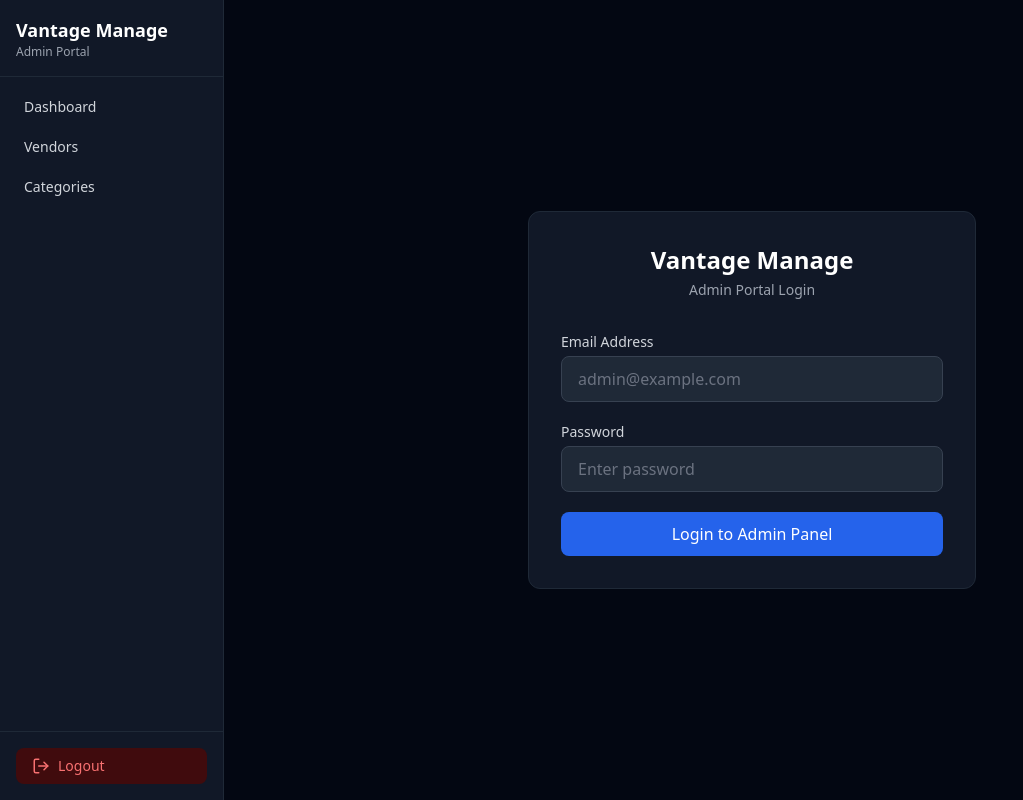
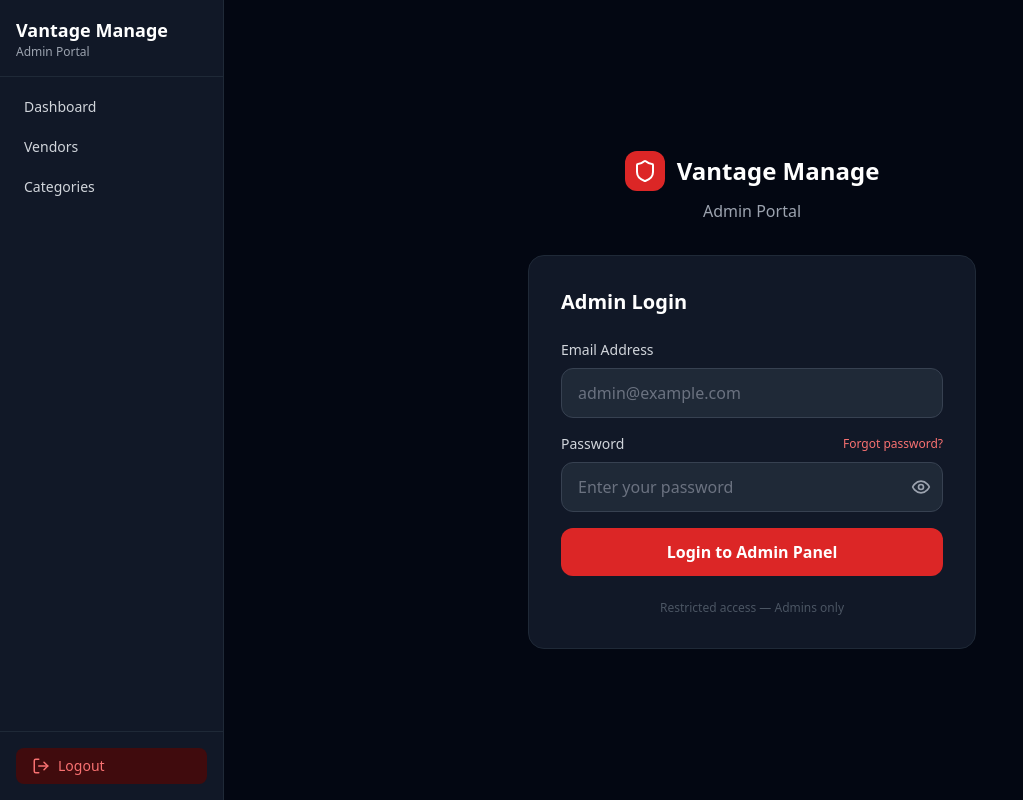
Before and after one commit to vantagemanagezain-create/vantage-manage, a Next.js app: page /admin/login in a window 1280 px wide. Shown: the whole page, without its empty margins (0-1023 px from the left). Built offline with nearby package versions, Linux system fonts and the light colour scheme.

Commit message:
feat: admin login - eye toggle, forgot password link, Signing in... state, Shield icon

```diff
--- a/app/admin/login/page.tsx
+++ b/app/admin/login/page.tsx
@@ -1,12 +1,14 @@
 'use client';
-
 import { useState } from 'react';
 import { useRouter } from 'next/navigation';
 import { createBrowserClient } from '@supabase/ssr';
+import Link from 'next/link';
+import { Eye, EyeOff, Shield } from 'lucide-react';
 
 export default function AdminLoginPage() {
   const [email, setEmail] = useState('');
   const [password, setPassword] = useState('');
+  const [showPassword, setShowPassword] = useState(false);
   const [error, setError] = useState('');
   const [loading, setLoading] = useState(false);
   const router = useRouter();
@@ -15,82 +17,104 @@ export default function AdminLoginPage() {
     e.preventDefault();
     setLoading(true);
     setError('');
-
     const supabase = createBrowserClient(
       process.env.NEXT_PUBLIC_SUPABASE_URL!,
       process.env.NEXT_PUBLIC_SUPABASE_ANON_KEY!
     );
-
     const { data: authData, error: authError } = await supabase.auth.signInWithPassword({
       email,
       password,
     });
-
-    if (authError || !authData.user) {
+    if (authError || !authData.session) {
       setError('Invalid email or password.');
       setLoading(false);
       return;
     }
-
     const { data: userRecord } = await supabase
       .from('users')
       .select('role')
-      .eq('id', authData.user.id)
+      .eq('id', authData.session.user.id)
       .single();
-
     if (!userRecord || userRecord.role !== 'admin') {
       await supabase.auth.signOut();
-      setError('Access denied. Admin accounts only.');
+      setError('Access denied. Admin account required.');
       setLoading(false);
       return;
     }
-
-    router.push('/admin');
+    const params = new URLSearchParams(window.location.search);
+    const redirectTo = params.get('redirect') || '/admin';
+    router.replace(redirectTo);
   };
 
   return (
-    <div className="min-h-screen bg-gray-950 flex items-center justify-center">
-      <div className="bg-gray-900 border border-gray-800 rounded-xl p-8 w-full max-w-md">
+    <div className="min-h-screen bg-gray-950 flex items-center justify-center p-4">
+      <div className="w-full max-w-md">
         <div className="text-center mb-8">
+          <div className="flex items-center justify-center gap-3 mb-2">
+            <div className="w-10 h-10 bg-red-600 rounded-xl flex items-center justify-center">
+              <Shield className="w-6 h-6 text-white" />
+            </div>
             <h1 className="text-2xl font-bold text-white">Vantage Manage</h1>
-          <p className="text-gray-400 text-sm mt-1">Admin Portal Login</p>
           </div>
-        <form onSubmit={handleLogin} className="space-y-5">
+          <p className="text-gray-400">Admin Portal</p>
+        </div>
+        <div className="bg-gray-900 border border-gray-800 rounded-2xl p-8">
+          <h2 className="text-xl font-semibold text-white mb-6">Admin Login</h2>
+          {error && (
+            <div className="mb-4 p-3 bg-red-900/30 border border-red-800 rounded-lg">
+              <p className="text-red-400 text-sm">{error}</p>
+            </div>
+          )}
+          <form onSubmit={handleLogin} className="space-y-4">
             <div>
-            <label className="block text-sm text-gray-300 mb-1">Email Address</label>
+              <label className="block text-sm font-medium text-gray-300 mb-2">Email Address</label>
               <input
                 type="email"
                 value={email}
                 onChange={(e) => setEmail(e.target.value)}
                 required
-              className="w-full px-4 py-2.5 bg-gray-800 border border-gray-700 rounded-lg text-white placeholder-gray-500 focus:outline-none focus:border-blue-500"
+                autoComplete="email"
                 placeholder="admin@example.com"
+                className="w-full px-4 py-3 bg-gray-800 border border-gray-700 rounded-xl text-white placeholder-gray-500 focus:outline-none focus:ring-2 focus:ring-red-500 focus:border-transparent"
               />
             </div>
             <div>
-            <label className="block text-sm text-gray-300 mb-1">Password</label>
+              <div className="flex items-center justify-between mb-2">
+                <label className="block text-sm font-medium text-gray-300">Password</label>
+                <Link href="/forgot-password?role=admin" className="text-xs text-red-400 hover:text-red-300 transition-colors">
+                  Forgot password?
+                </Link>
+              </div>
+              <div className="relative">
                 <input
-              type="password"
+                  type={showPassword ? 'text' : 'password'}
                   value={password}
                   onChange={(e) => setPassword(e.target.value)}
                   required
-              className="w-full px-4 py-2.5 bg-gray-800 border border-gray-700 rounded-lg text-white placeholder-gray-500 focus:outline-none focus:border-blue-500"
-              placeholder="Enter password"
+                  autoComplete="current-password"
+                  placeholder="Enter your password"
+                  className="w-full px-4 py-3 pr-12 bg-gray-800 border border-gray-700 rounded-xl text-white placeholder-gray-500 focus:outline-none focus:ring-2 focus:ring-red-500 focus:border-transparent"
                 />
+                <button
+                  type="button"
+                  onClick={() => setShowPassword(!showPassword)}
+                  className="absolute right-3 top-1/2 -translate-y-1/2 text-gray-400 hover:text-gray-200 transition-colors"
+                  tabIndex={-1}
+                >
+                  {showPassword ? <EyeOff className="w-5 h-5" /> : <Eye className="w-5 h-5" />}
+                </button>
               </div>
-          {error && (
-            <p className="text-red-400 text-sm bg-red-950/50 border border-red-800 rounded-lg px-4 py-2">
-              {error}
-            </p>
-          )}
+            </div>
             <button
               type="submit"
               disabled={loading}
-            className="w-full py-2.5 bg-blue-600 hover:bg-blue-700 text-white font-medium rounded-lg transition-colors disabled:opacity-50"
+              className="w-full py-3 bg-red-600 hover:bg-red-700 disabled:bg-red-800 disabled:cursor-not-allowed text-white font-semibold rounded-xl transition-colors"
             >
-            {loading ? 'Logging in...' : 'Login to Admin Panel'}
+              {loading ? 'Signing in...' : 'Login to Admin Panel'}
             </button>
           </form>
+          <p className="text-center text-gray-600 text-xs mt-6">Restricted access — Admins only</p>
+        </div>
       </div>
     </div>
   );
```
Lines whose indentation alone changed are shown as unchanged.
